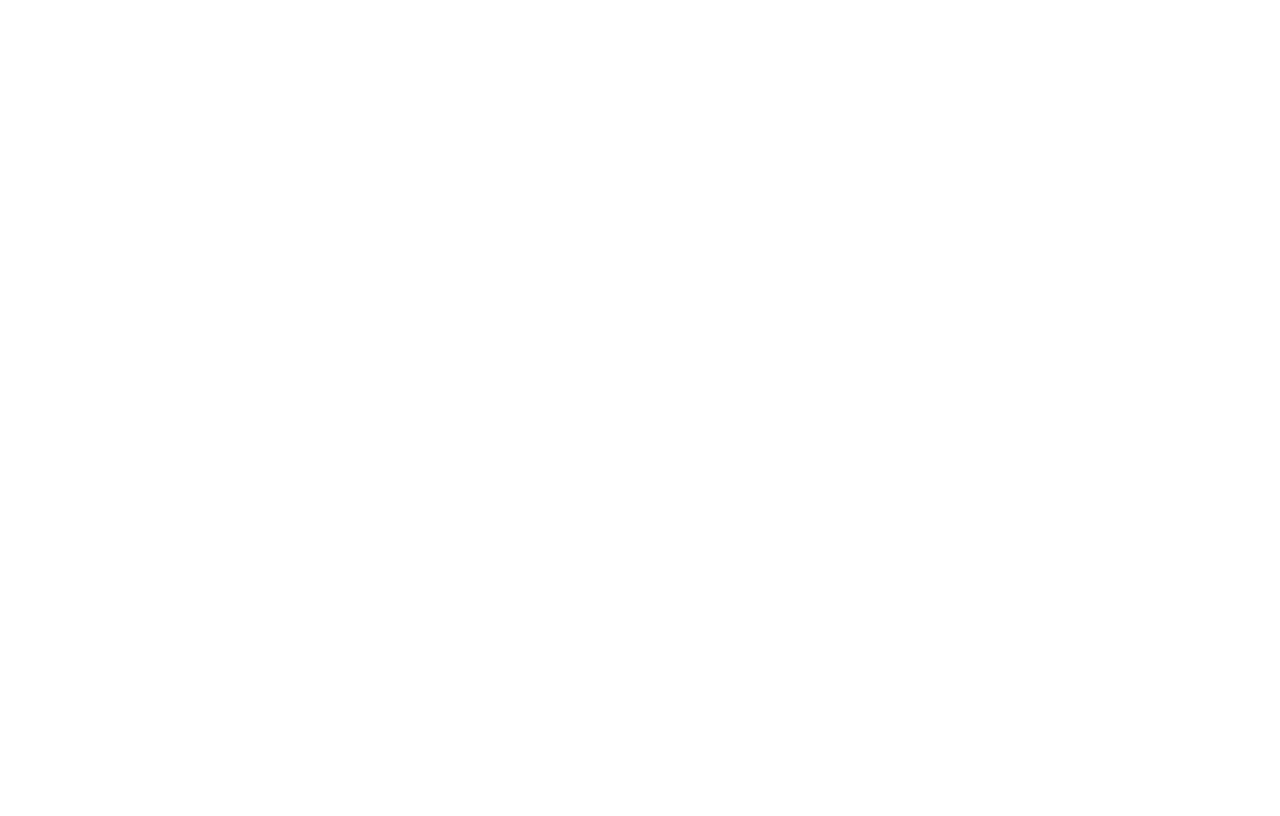
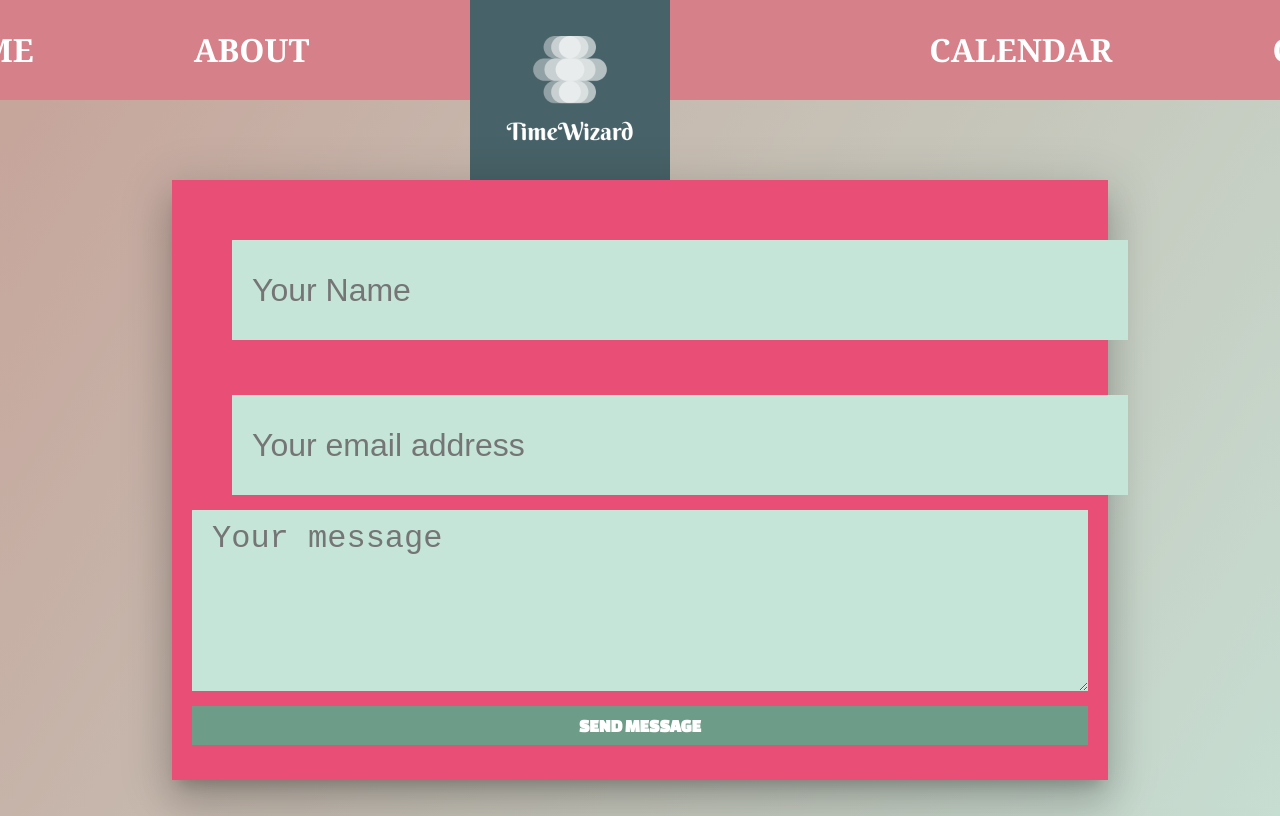
Before and after one commit to iza2204/FinalProject, a React (Create React App) app: page /contact in a window 1280 px wide. Before the commit this address had no page. Built offline with nearby package versions, Linux system fonts and the light colour scheme.

Commit message:
misz masz..

```diff
--- a/package.json
+++ b/package.json
@@ -9,7 +9,9 @@
     "@testing-library/jest-dom": "^5.16.5",
     "@testing-library/react": "^13.4.0",
     "@testing-library/user-event": "^13.5.0",
+    "emailjs-com": "^3.2.0",
     "firebase": "^9.19.1",
+    "moment": "^2.29.4",
     "react": "^18.2.0",
     "react-beautiful-dnd": "^13.1.1",
     "react-calendar": "^4.2.1",
--- a/src/App.js
+++ b/src/App.js
@@ -2,7 +2,8 @@ import "./App.scss";
 import Welcome from "./components/Welcome";
 import { BrowserRouter as Router, Routes, Route } from "react-router-dom";
 import Homepage from "./components/Homepage";
-import Calendarsheet from "./components/Calendar"
+import Calendarsheet from "./components/Calendar";
+import ContactForm from "./components/Contact"
 
 function App() {
     return (
@@ -12,6 +13,7 @@ function App() {
                     <Route path="/" element={<Welcome />} />
                     <Route path="/homepage" element={<Homepage />} />
                     <Route path="/calendar" element={<Calendarsheet />} />
+                    <Route path="/contact" element={<ContactForm />} />
                 </Routes>
             </Router>
         </div>
--- a/src/components/Calendar.js
+++ b/src/components/Calendar.js
@@ -43,6 +43,7 @@ function Calendarsheet() {
     // State for text above calander
     const [calendarText, setCalendarText] = useState(`No Date is selected`);
 
+
     // Function to update selected date and calander text
     const handleDateChange = (value) => {
         setSelectedDate(value);
@@ -64,16 +65,35 @@ function Calendarsheet() {
     return (
         <div>
             <NavigationBar />
-            <div className="app">
-                <h2 className="calander-details">{calendarText}</h2>
+            <div className="app-calendar">
+                <h2 className="calendar-details">{calendarText}
+                    <div>
+                        Informacje o ilosci zadan
+                        <li>
+
+                        </li>
+                        <li>
+
+                        </li><li>
+
+                    </li><li>
+
+                    </li>
+
+
+
+                    </div>
+                </h2>
+
                 <Calendar
                     onClickMonth={handleMonthChange}
                     onClickYear={handleYearChange}
                     onChange={handleDateChange}
                     value={selectedDate}
                 />
-                <LogoutIcon onClick={handleSignOut} className="logout-icon" />
+
             </div>
+            <LogoutIcon onClick={handleSignOut} className="logout-icon" />
         </div>
     );
 }
--- a/src/components/Contact.js
+++ b/src/components/Contact.js
@@ -0,0 +1,55 @@
+import React, { useState } from "react";
+import emailjs from 'emailjs-com'
+import "react-calendar/dist/Calendar.css";
+import './contact.scss'
+import NavigationBar from "./Navi";
+
+
+const FORM_ENDPOINT = ""; // TODO - fill on the later step
+
+const ContactForm = () => {
+    const [name, setName] = useState('');
+    const [email, setEmail] = useState('');
+    const [message, setMessage] = useState('');
+    const [emailSent, setEmailSent] = useState(false);
+
+    const submit = () => {
+        if (name && email && message) {
+            const serviceId = 'service_id';
+            const templateId = 'template_id';
+            const userId = 'user_id';
+            const templateParams = {
+                name,
+                email,
+                message
+            };
+
+            emailjs.send(serviceId, templateId, templateParams, userId)
+                .then(response => console.log(response))
+                .then(error => console.log(error));
+
+            setName('');
+            setEmail('');
+            setMessage('');
+            setEmailSent(true);
+        } else {
+            alert('Please fill in all fields.');
+        }
+    }
+
+    return (
+        <>
+        <NavigationBar/>
+        <div id="contact-form">
+            <input type="text" placeholder="Your Name" value={name} onChange={e => setName(e.target.value)} />
+            <input type="email" placeholder="Your email address" value={email} onChange={e => setEmail(e.target.value)} />
+            <textarea placeholder="Your message" value={message} onChange={e => setMessage(e.target.value)}></textarea>
+            <button onClick={submit}>Send Message</button>
+
+            <span className={emailSent ? 'visible' : null}>Thank you for your message, we will be in touch in no time!</span>
+        </div>
+        </>
+    );
+
+}
+export default ContactForm;
--- a/src/components/Homepage.js
+++ b/src/components/Homepage.js
@@ -25,6 +25,8 @@ export default function Homepage() {
     const [tempUidd, setTempUidd] = useState("");
     const navigate = useNavigate();
     const [todayTodos, setTodayTodos] = useState([]);
+    const [deadline, setDeadline] = useState("");
+
 
 
     useEffect(() => {
@@ -36,7 +38,7 @@ export default function Homepage() {
                     const data = snapshot.val();
                     if (data !== null) {
                         Object.values(data).map((todo) => {
-                            setTodos((oldArray) => [...oldArray, todo]);
+                            setTodos((oldArray) => [...oldArray, { todo: todo.todo, uidd: todo.uidd }]);
                         });
                     }
                 });
@@ -61,10 +63,13 @@ export default function Homepage() {
         const uidd = uid();
         set(ref(db, `/${auth.currentUser.uid}/${uidd}`), {
             todo: todo,
-            uidd: uidd
+            uidd: uidd,
+            deadline: deadline
         });
 
+
         setTodo("");
+        setDeadline("");
     };
 
     // update
@@ -77,7 +82,8 @@ export default function Homepage() {
     const handleEditConfirm = () => {
         update(ref(db, `/${auth.currentUser.uid}/${tempUidd}`), {
             todo: todo,
-            tempUidd: tempUidd
+            uidd: tempUidd,
+            deadline: deadline
         });
 
         setTodo("");
@@ -113,11 +119,8 @@ export default function Homepage() {
 
     return (
         <div className="homepage">
-
-           <div className="div-of-lists">
-               <div className="general-list">
-                   <DndProvider backend={HTML5Backend}>
-                       <NavigationBar/>
+            {/*<div className="div-of-lists">*/}
+                <section className="inputs">
                     <input
                         className="add-edit-input"
                         type="text"
@@ -125,9 +128,27 @@ export default function Homepage() {
                         value={todo}
                         onChange={(e) => setTodo(e.target.value)}
                     />
+                    <input
+                        className="add-input-date"
+                        type="date"
+                        value={deadline}
+                        onChange={(e) => setDeadline(e.target.value)}
+                    />
+                </section>
+                <div className="general-list">
+                    <DndProvider backend={HTML5Backend}>
+                        <NavigationBar/>
+
+
+
                         {todos.map((todo, index) => (
-                           <div className="todo">
+                            <div className="todo" key={todo.uidd}>
+                                <div className="todo-name">
                                     <h1>{todo.todo}</h1>
+                                    <span>{new Date(deadline).toLocaleDateString()}</span>
+
+                                </div>
+                                <div className="todo-actions">
                                     <EditIcon
                                         fontSize="large"
                                         onClick={() => handleUpdate(todo)}
@@ -138,12 +159,13 @@ export default function Homepage() {
                                         onClick={() => handleDelete(todo.uidd)}
                                         className="delete-button"
                                     />
-                               <button className="move-to-today-button" onClick={() => {
-                                   // const items = Array.from(todos);
-                                   // const [movedItem] = items.splice(index, 1);
-                                   // setTodos([...items, movedItem]);
-                                   handleMoveToToday(todo)
-                               }}>Do Today</button>
+                                    <button
+                                        className="move-to-today-button"
+                                        onClick={() => handleMoveToToday(todo)}
+                                    >
+                                        Do Today
+                                    </button>
+                                </div>
                             </div>
                         ))}
 
@@ -182,6 +204,7 @@ export default function Homepage() {
                     </DndProvider>
 
                 </div>
+                <section className="all-lists">
                     <div className="todaylist">
                         <div className="today-todos">
                             <h1>Do Today</h1>
@@ -197,9 +220,16 @@ export default function Homepage() {
                             ))}
                         </div>
                     </div>
+                    <div className="inprogress-todos">
+                        <h1>In Progress</h1>
+                    </div>
+                    <div className="done-todos">
+                        <h1>Done</h1>
+                    </div>
+                </section>
             </div>
 
-        </div>
+        // </div>
 
     );
 }
--- a/src/components/calendar.scss
+++ b/src/components/calendar.scss
@@ -6,4 +6,47 @@
   gap: 20px;
   height: 100vh;
   font-family: Cambria, Cochin, Georgia, Times, "Times New Roman", serif;
+  background: linear-gradient(122.19deg, #c6a49a 1.89%, #c6e5d9 113.56%);
+
 }
+
+.app-calendar{
+  transform: scale(2.5);
+  display: flex;
+  align-items: center;
+  justify-content: center;
+  font-size: 0.7em;
+  margin-top:100px;
+
+}
+.calendar-details{
+  margin:20px;
+  margin-right: 90px;
+}
+
+.react-calendar{
+  background: #e94e77;
+  font-size: 20px;
+  margin-top: 10px;
+  font-family: "Changa One";
+  font-weight: normal;
+  color: white;
+  border-radius: 15px;
+}
+
+button{
+  font-family: "Changa One";
+}
+
+abbr{
+ color:white;
+}
+
+.react-calendar__tile--active,
+.react-calendar__tile--active:enabled:hover,
+.react-calendar__tile--active:enabled:focus {
+  background-color: #6d9d88;
+}
+.react-calendar__tile--now{
+  background-color: #F6C6CE;
+}
--- /dev/null
+++ b/src/components/contact.scss
@@ -0,0 +1,63 @@
+body {
+  background:  linear-gradient(122.19deg, #c6a49a 1.89%, #c6e5d9 113.56%);
+  font-family: "Changa One";
+
+  #contact-form {
+    display: flex;
+    flex-direction: column;
+    justify-content: center;
+    width: 70vw;
+    height: 70vh;
+    position: absolute;
+    background: #e94e77;
+    color: #FFF;
+    font-family: sans-serif;
+    padding: 20px;
+    top: 60%;
+    left: 50%;
+    transform: translate(-50%, -50%);
+    box-shadow: 0 11px 15px -7px rgba(0, 0, 0, .2), 0 24px 38px 3px rgba(0, 0, 0, .14), 0 9px 46px 8px rgba(0, 0, 0, .12);
+
+    input,
+    textarea {
+      min-height: 100px;
+      width: 100%;
+      border: 0;
+      padding: 10px 20px;
+      box-sizing: border-box;
+      margin-bottom: 15px;
+      background:#c6e5d9;
+      color:white;
+      font-size: 2rem;
+    }
+
+    textarea {
+      font-size: 2rem;
+      height: 300px;
+      resize: vertical;
+
+    }
+
+    button {
+      width: 100%;
+      padding: 10px;
+      border: 0;
+      cursor: pointer;
+      background: #6d9d88;
+      font-weight: bold;
+      color: #FFF;
+      font-size: 18px;
+      margin-bottom: 15px;
+      text-transform: uppercase;
+    }
+
+    span {
+      display: none;
+      text-align: center;
+
+      &.visible {
+        display: block;
+      }
+    }
+  }
+}
--- a/src/components/homepage.scss
+++ b/src/components/homepage.scss
@@ -10,11 +10,19 @@
   flex-wrap: nowrap;
 }
 
-.div-of-lists{
+.all-lists{
   display: flex;
   flex-direction: row;
-  justify-content: space-around;
+  justify-content: space-between;
+  width:40vw;
+  padding:100px;
 }
+
+//.div-of-lists{
+//  display: flex;
+//  flex-direction: column;
+//  justify-content: center;
+//}
 
 .add-edit-input {
   display:flex;
@@ -67,3 +75,17 @@
   color: white;
 
 }
+
+.inputs{
+  display: flex;
+  flex-direction: column;
+  justify-content: center;
+  align-items: center;
+  padding:40px;
+
+  width: 400px;
+}
+
+input{
+  margin:40px;
+}
--- a/src/components/navi.scss
+++ b/src/components/navi.scss
@@ -17,6 +17,7 @@
     width: 100px;
     height: auto;
     margin-right: 50px;
+    margin-top: 50px;
 
     img {
       //max-width: 50px;
```
Also changed, not shown: 1 other file (tests, documents, lock files or other folders). Lines whose indentation alone changed are shown as unchanged.
